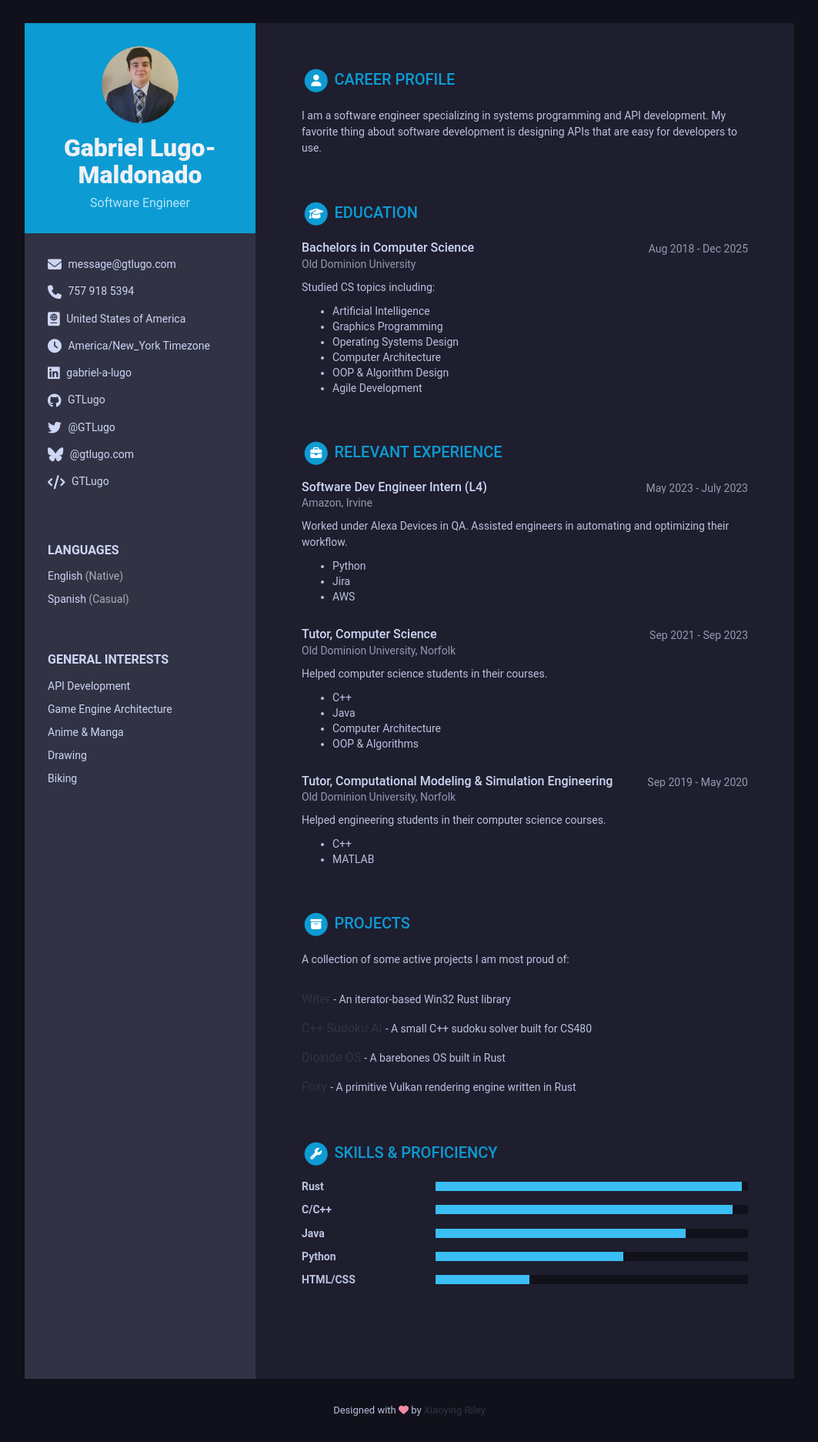
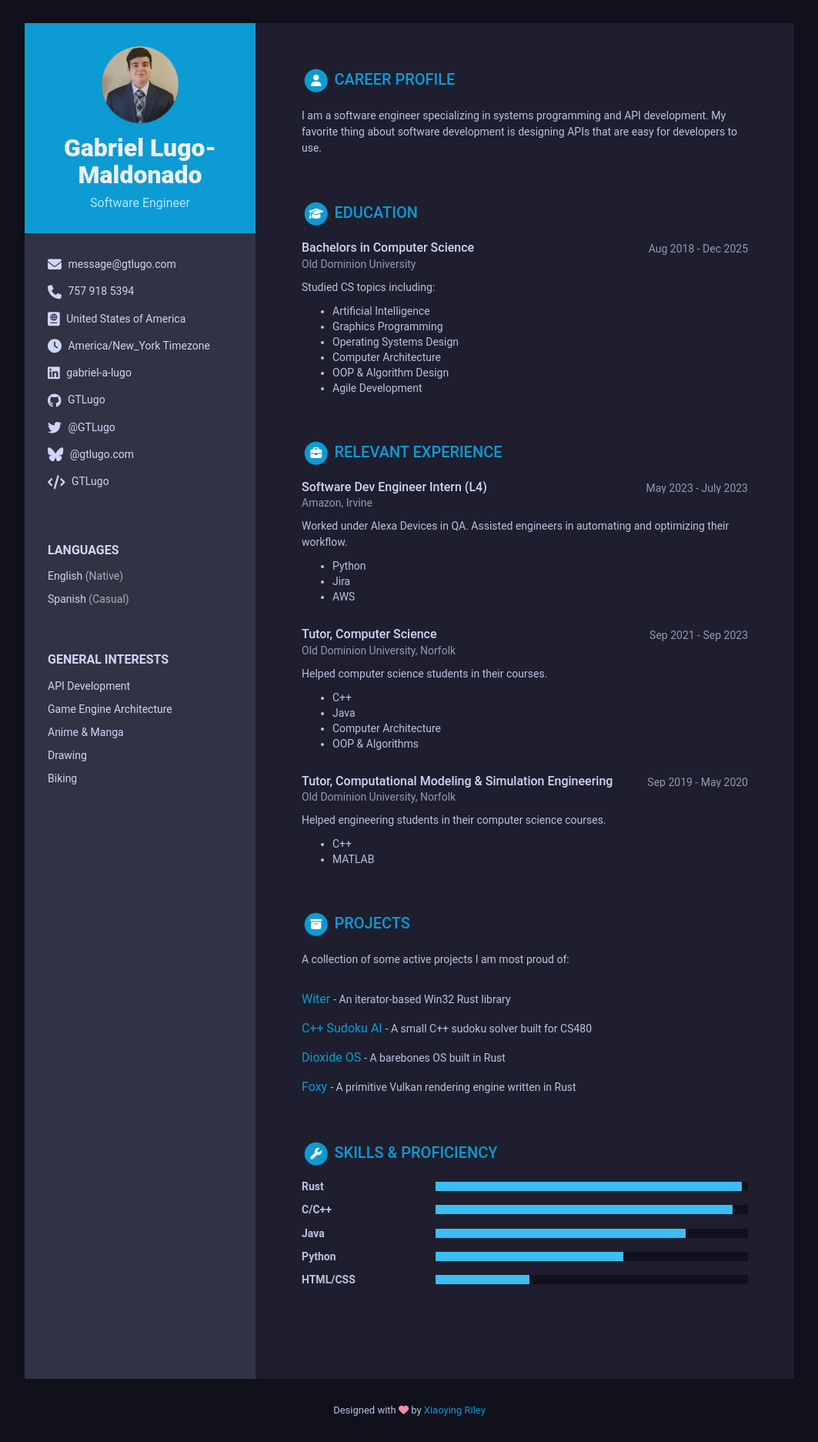
Before and after one commit to GTLugo/resume, a Jekyll site: the page built from index.html, in a window 1280 px wide. Shown: the whole page at 77% size, without its empty margins (108-1171 px from the left). Built offline with Jekyll 4.4.1, drawn with Linux system fonts in a browser that asks for light colours.

Commit message:
Update _base.scss

```diff
--- a/_sass/_base.scss
+++ b/_sass/_base.scss
@@ -19,7 +19,7 @@ h6 {
 }
 
 a {
-  color: $extra-color;
+  color: $theme-color;
 
   &:hover {
     text-decoration: none;
```
